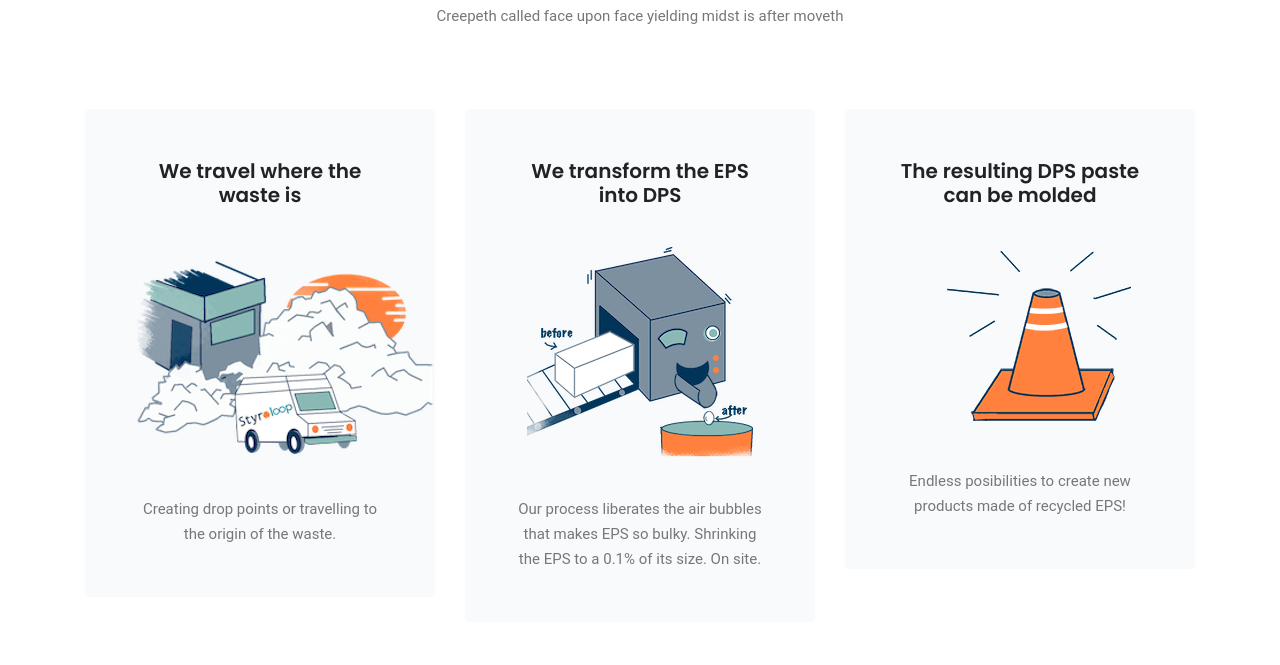
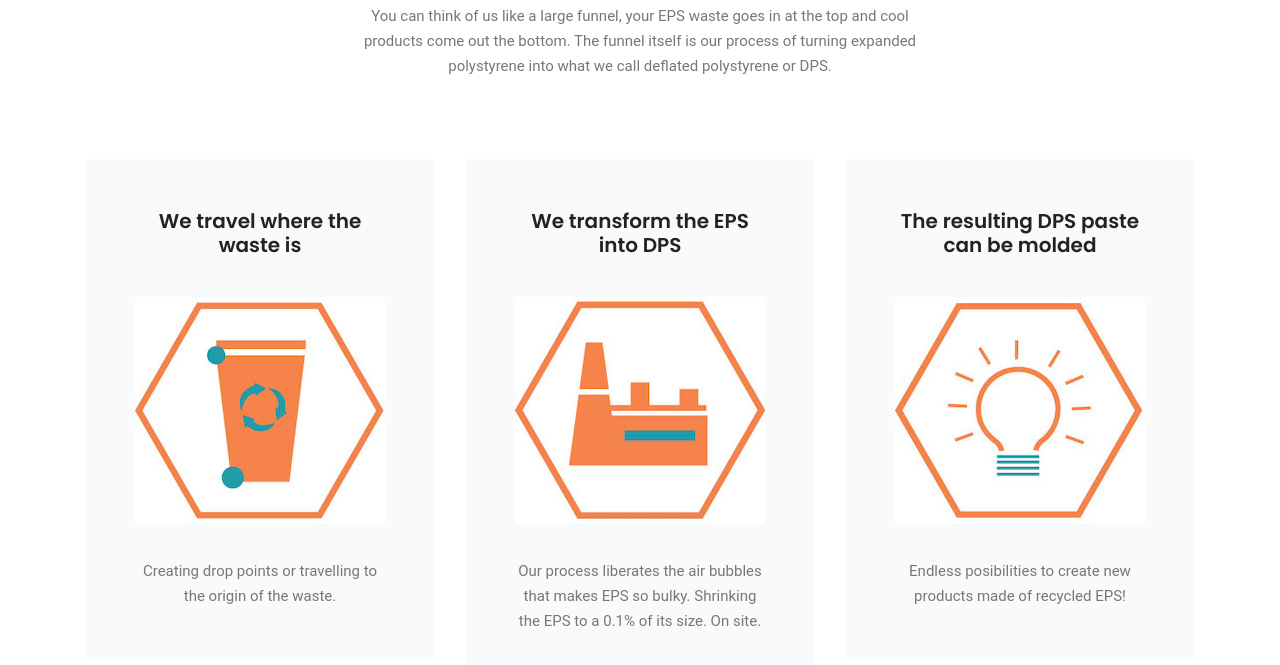
Before and after one commit to isafarfan/styroloop.com, a plain HTML site: page our_process.html in a window 1280 px wide. Shown: the part 179-844 px from the top of the page. Drawn offline with Linux system fonts and the light colour scheme.

Commit message:
our process blurb and icons

```diff
--- a/our_process.html
+++ b/our_process.html
@@ -67,14 +67,14 @@
 		<div class="container">
 			<div class="main_title">
 				<h2>Our Process</h2>
-				<p>Creepeth called face upon face yielding midst is after moveth </p>
+				<p>You can think of us like a large funnel, your EPS waste goes in at the top and cool products come out the bottom. The funnel itself is our process of turning expanded polystyrene into what we call deflated polystyrene or DPS.</p>
 			</div>
 			<div class="row">
 
 				<div class="col-lg-4 col-md-6">
 					<div class="single_causes">
 						<h4>We travel where the waste is</h4>
-						<img src="new_img/styroprocess.png" alt="">
+						<img src="new_img/styroprocess1.jpg" alt="">
 						<p>
 							Creating drop points or travelling to the origin of the waste.
 						</p>
@@ -83,7 +83,7 @@
 				<div class="col-lg-4 col-md-6">
 					<div class="single_causes">
 						<h4>We transform the EPS into DPS</h4>
-						<img src="new_img/deflate.png" alt="">
+						<img src="new_img/styroprocess2.jpg" alt="">
 						<p>
 							Our process liberates the air bubbles that makes EPS so bulky. Shrinking the EPS to a 0.1% of its size. On site.
 						</p>
@@ -92,7 +92,7 @@
 				<div class="col-lg-4 col-md-6">
 					<div class="single_causes">
 						<h4>The resulting DPS paste can be molded</h4>
-						<img src="new_img/cone.png" alt="">
+						<img src="new_img/styroprocess3.jpg" alt="">
 
 						<p>Endless posibilities to create new products made of recycled EPS!</p>
 					</div>
```
Also changed, not shown: new_img/styroprocess1.jpg (added), new_img/styroprocess2.jpg (added), new_img/styroprocess3.jpg (added).
